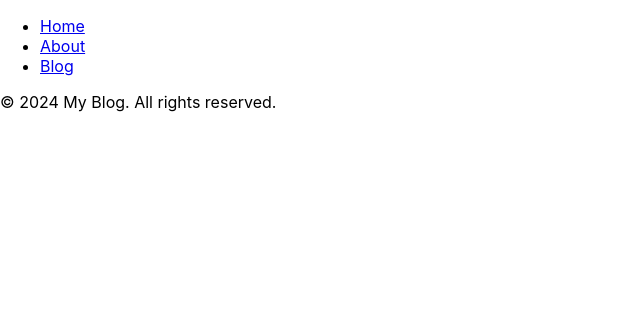
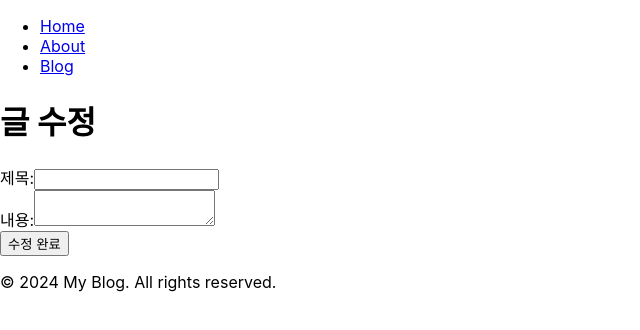
Before and after one commit to mirine0337/blog-react, a React (Create React App) app: page /edit/1 in a window 1280 px wide. Shown: the top 330 px of the page, without its empty margins (0-640 px from the left). Built offline with nearby package versions, Linux system fonts and the light colour scheme; no server answers.

Commit message:
Feat: 글삭제, 글수정 기능구현

```diff
--- a/src/App.js
+++ b/src/App.js
@@ -4,6 +4,7 @@ import Home from './pages/Home';
 import About from './pages/About';
 import Blog from './pages/Blog';
 import PostDetail from './pages/PostDetail';
+import PostEdit from './pages/PostEdit'; // PostEdit 컴포넌트 추가
 import Navbar from './components/Navbar';
 import Footer from './components/Footer';
 
@@ -17,6 +18,7 @@ function App() {
           <Route path="/about" element={<About />} />
           <Route path="/blog" element={<Blog />} />
           <Route path="/blog/:id" element={<PostDetail />} />
+          <Route path="/edit/:id" element={<PostEdit />} /> {/* 수정 페이지 경로 추가 */}
         </Routes>
         <Footer />
       </div>
--- a/src/pages/PostDetail.js
+++ b/src/pages/PostDetail.js
@@ -1,28 +1,59 @@
 import React, { useEffect, useState } from 'react';
-import { useParams } from 'react-router-dom';
+import { useParams, useNavigate, Link } from 'react-router-dom'; // useNavigate 사용
 import axios from 'axios';
 
 const PostDetail = () => {
   const { id } = useParams();
   const [post, setPost] = useState(null);
+  const navigate = useNavigate(); // useNavigate 사용
 
   useEffect(() => {
-    // API 요청으로 특정 게시물 가져오기
-    axios.get(`https://jsonplaceholder.typicode.com/posts/${id}`)
+    axios.get(`http://localhost:8080/api/posts/${id}`)
       .then(response => {
         setPost(response.data);
       })
       .catch(error => {
-        console.error("There was an error fetching the blog post!", error);
+        console.error("게시글을 불러오는 중 오류가 발생했습니다.", error);
       });
   }, [id]);
 
-  if (!post) return <div>Loading...</div>;
+  if (!post) return <div>로딩 중...</div>;
+
+  // 수정 버튼 클릭 시 수정 페이지로 이동
+  const handleEdit = () => {
+    navigate(`/edit/${id}`);
+  };
+
+  // 삭제 버튼 클릭 시
+  const handleDelete = () => {
+    // 사용자에게 확인 메시지를 띄움
+    const confirmed = window.confirm('삭제하시겠습니까?');
+
+    if (confirmed) {
+      // 사용자가 확인을 누른 경우, 삭제 요청
+      axios.delete(`http://localhost:8080/api/posts/${id}`)
+        .then(() => {
+          navigate('/'); // 삭제 완료 후 홈으로 이동
+        })
+        .catch(error => {
+          console.error("게시글 삭제 중 오류가 발생했습니다.", error);
+        });
+    }
+  };
 
   return (
     <div>
       <h1>{post.title}</h1>
-      <p>{post.body}</p>
+      <p>{post.content}</p>
+
+      {/* 수정 버튼 */}
+      <button onClick={handleEdit}>글 수정</button>
+
+      {/* 삭제 버튼 */}
+      <button onClick={handleDelete}>글 삭제</button>
+
+      {/* 뒤로가기 버튼 */}
+      <Link to="/">뒤로가기</Link>
     </div>
   );
 };
--- /dev/null
+++ b/src/pages/PostEdit.js
@@ -0,0 +1,68 @@
+import React, { useEffect, useState } from 'react';
+import { useParams, useNavigate } from 'react-router-dom'; // useNavigate 사용
+import axios from 'axios';
+
+const PostEdit = () => {
+  const { id } = useParams();
+  const navigate = useNavigate(); // useNavigate 사용
+  const [title, setTitle] = useState('');
+  const [content, setContent] = useState('');
+
+  useEffect(() => {
+    axios.get(`http://localhost:8080/api/posts/${id}`)
+      .then(response => {
+        setTitle(response.data.title);
+        setContent(response.data.content);
+      })
+      .catch(error => {
+        console.error("게시글을 불러오는 중 오류가 발생했습니다.", error);
+      });
+  }, [id]);
+
+  const handleSubmit = (event) => {
+    event.preventDefault();
+
+    const updatedPost = {
+      title: title,
+      content: content
+    };
+
+    axios.put(`http://localhost:8080/api/posts/${id}`, updatedPost)
+      .then(() => {
+        navigate('/'); // 수정 완료 후 홈으로 이동
+      })
+      .catch(error => {
+        console.error("게시글 수정 중 오류가 발생했습니다.", error);
+      });
+  };
+
+  return (
+    <div>
+      <h1>글 수정</h1>
+      <form onSubmit={handleSubmit}>
+        <div>
+          <label htmlFor="title">제목:</label>
+          <input
+            type="text"
+            id="title"
+            value={title}
+            onChange={(e) => setTitle(e.target.value)}
+            required
+          />
+        </div>
+        <div>
+          <label htmlFor="content">내용:</label>
+          <textarea
+            id="content"
+            value={content}
+            onChange={(e) => setContent(e.target.value)}
+            required
+          />
+        </div>
+        <button type="submit">수정 완료</button>
+      </form>
+    </div>
+  );
+};
+
+export default PostEdit;
```
